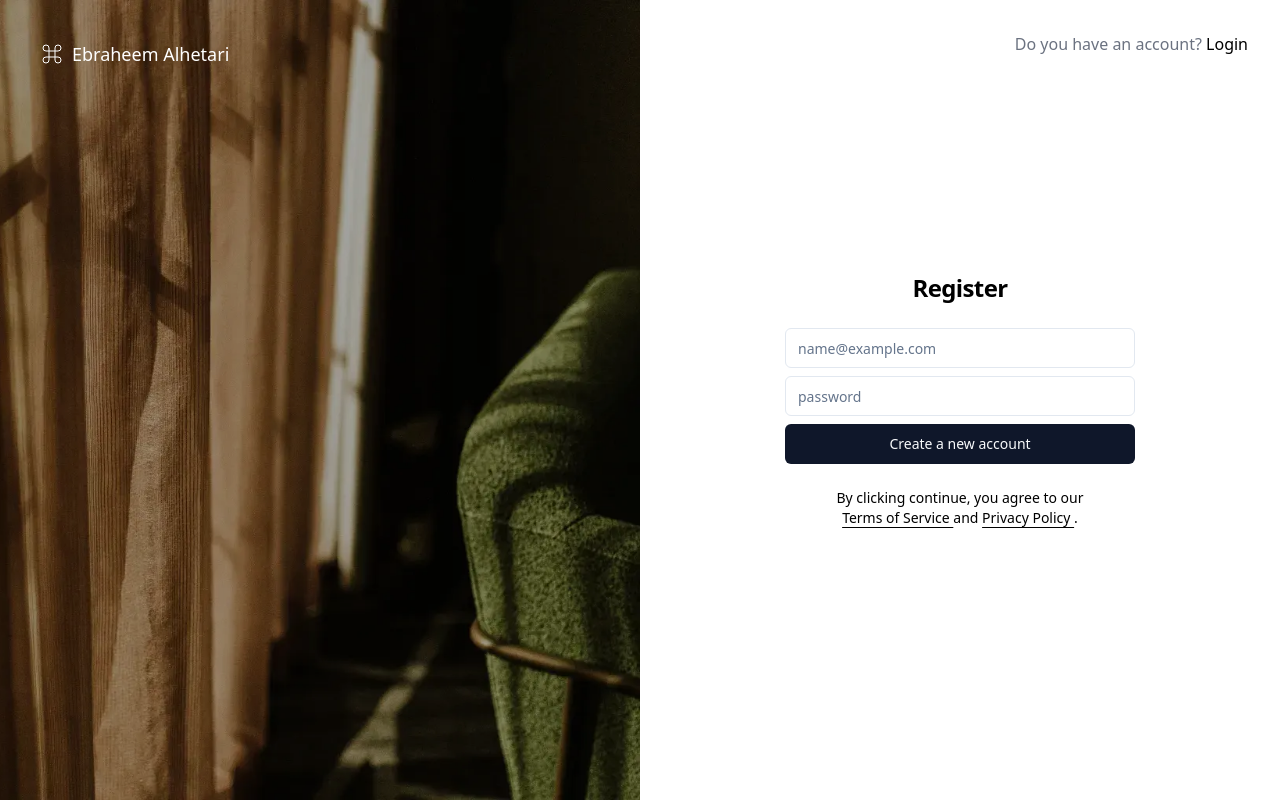
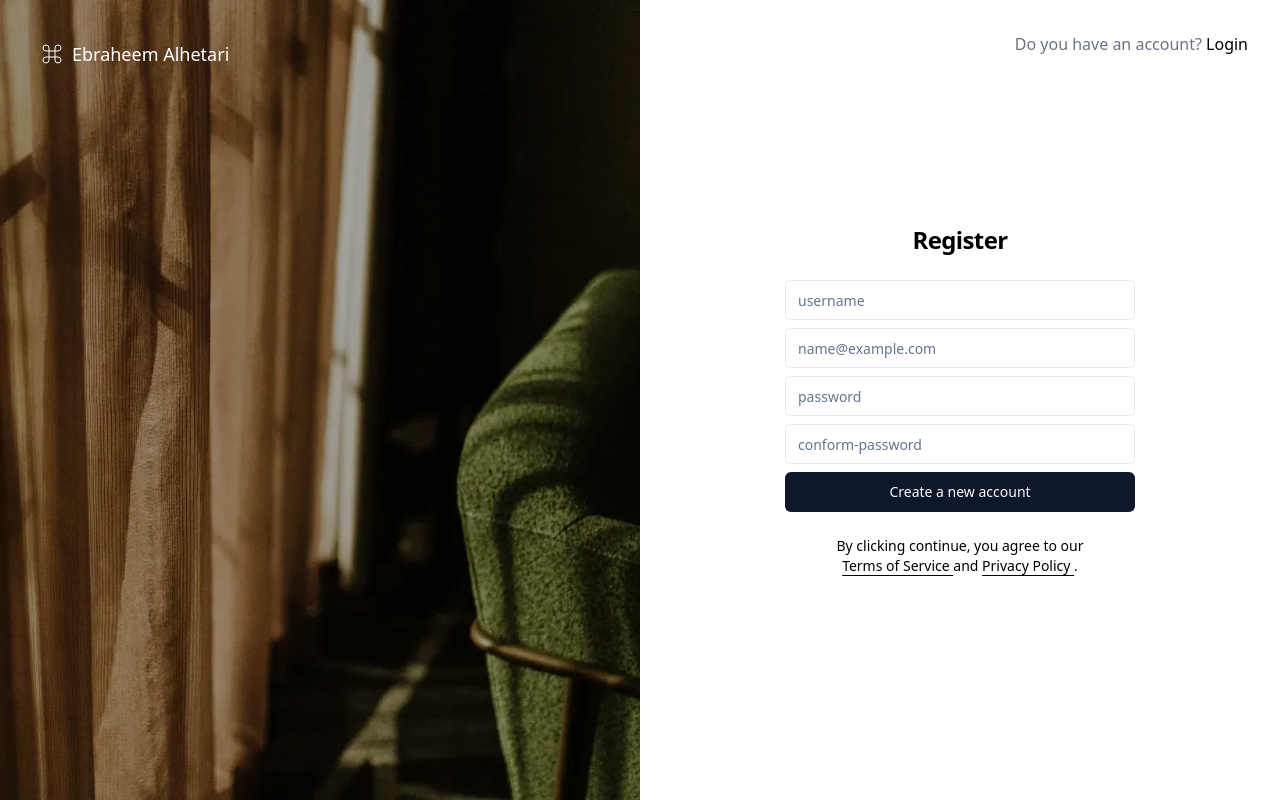
Before and after one commit to Hetari/health-care, a Vue app: page /health-care/register in a window 1280 px wide. Built offline with nearby package versions, Linux system fonts and the light colour scheme.

Commit message:
fix: auth input field

```diff
--- a/package.json
+++ b/package.json
@@ -5,7 +5,8 @@
   "type": "module",
   "scripts": {
     "dev": "vite",
-    "build": "vue-tsc -b && vite build",
+    "build": "vite build",
+    "build-ts": "vue-tsc -b && vite build",
     "preview": "vite preview"
   },
   "dependencies": {
--- a/src/components/LoginAuthForm.vue
+++ b/src/components/LoginAuthForm.vue
@@ -16,7 +16,7 @@
         </div>
 
         <div class="grid gap-1">
-          <Label class="sr-only" for="email"> Email </Label>
+          <Label class="sr-only" for="password"> Password </Label>
           <Input
             id="password"
             placeholder="password"
--- a/src/components/RegisterAuthForm.vue
+++ b/src/components/RegisterAuthForm.vue
@@ -2,6 +2,19 @@
   <div :class="cn('grid gap-6', $attrs.class ?? '')">
     <form @submit="onSubmit">
       <div class="grid gap-2">
+        <div class="grid gap-1">
+          <Label class="sr-only" for="username"> Username </Label>
+          <Input
+            id="username"
+            placeholder="username"
+            type="text"
+            autocapitalize="none"
+            autocomplete="username"
+            autocorrect="off"
+            :disabled="isLoading"
+          />
+        </div>
+
         <div class="grid gap-1">
           <Label class="sr-only" for="email"> Email </Label>
           <Input
@@ -16,13 +29,28 @@
         </div>
 
         <div class="grid gap-1">
-          <Label class="sr-only" for="email"> Email </Label>
+          <Label class="sr-only" for="password"> Password </Label>
           <Input
             id="password"
             placeholder="password"
             type="password"
             autocapitalize="none"
             autocomplete="password"
+            autocorrect="off"
+            current-password
+            :disabled="isLoading"
+          />
+        </div>
+
+        <div class="grid gap-1">
+          <Label class="sr-only" for="conform-password">
+            Conform Password
+          </Label>
+          <Input
+            id="conform-password"
+            placeholder="conform-password"
+            type="password"
+            autocapitalize="none"
             autocorrect="off"
             current-password
             :disabled="isLoading"
```
